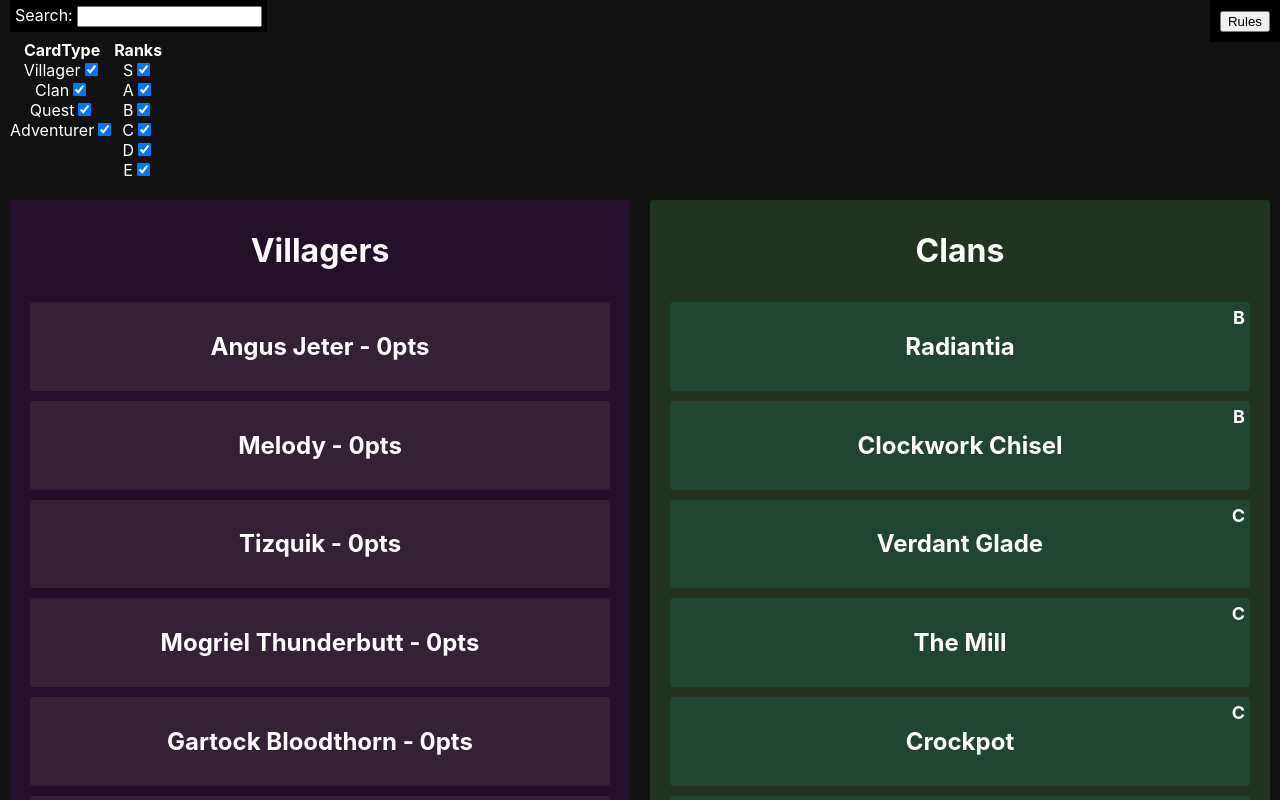
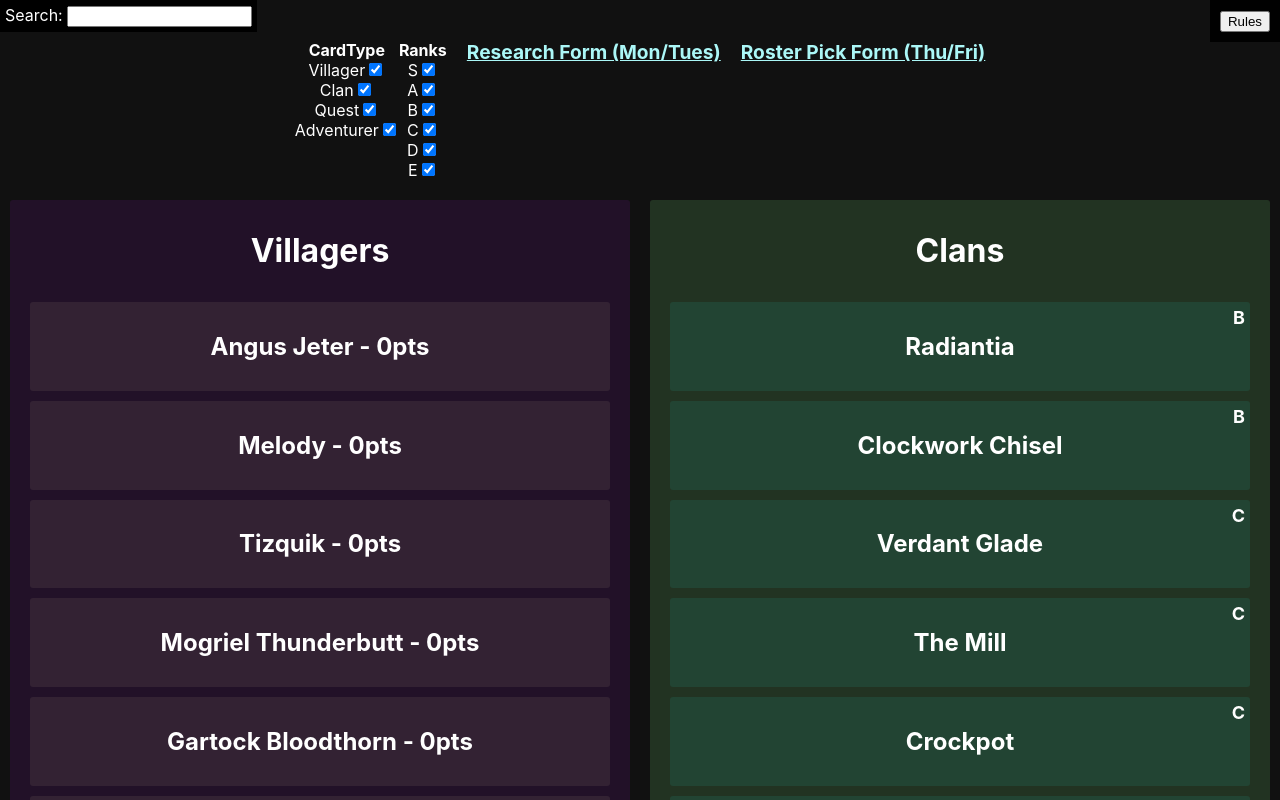
Before and after one commit to claytonweller/fantasy, a React (Create React App) app: page / in a window 1280 px wide. Shown: the top 800 px of the page. Built offline with nearby package versions, Linux system fonts and the light colour scheme.

Commit message:
Add forms to website

```diff
--- a/src/App.css
+++ b/src/App.css
@@ -28,11 +28,8 @@
   color: #61dafb;
 }
 
-@keyframes App-logo-spin {
-  from {
-    transform: rotate(0deg);
-  }
-  to {
-    transform: rotate(360deg);
-  }
+a {
+  color: rgb(171, 247, 247);
+  font-weight: bold;
+  font-size: larger;
 }
--- a/src/App.tsx
+++ b/src/App.tsx
@@ -31,11 +31,40 @@ function App() {
           color: "white",
         }}
       >
-        <Search
+
+        <div style={{
+          display: 'flex',
+          flex: 'wrap',
+          justifyContent:'center',
+          paddingTop: 30
+        }}>
+                          <Search
           searchText={searchText}
           setSearchText={setSearchText}
           enumFilters={[cardTypeFilter, rankFilter]}
         />
+          <div style={{padding: 10}}>
+            <a
+              href="https://forms.gle/fMMDrWwtHMFxj8X68"
+              target="_blank"
+              rel="noopener noreferrer"
+            >
+              Research Form (Mon/Tues)
+            </a>
+          </div>
+          <div style={{padding: 10}}>
+            <a
+              href="https://forms.gle/JogH7PWcuetJSL7r5"
+              target="_blank"
+              rel="noopener noreferrer"
+            >
+              Roster Pick Form (Thu/Fri)
+            </a>
+          </div>
+        </div>
+
+
+
         <Rules rules={rules} rankMultipliers={rankMultipliers} />
         <div
           style={{
--- a/src/components/Search.tsx
+++ b/src/components/Search.tsx
@@ -22,13 +22,14 @@ export default function Search(props: {
       style={{
         display: "flex",
         justifyItems: "center",
-        padding: "40px 10px 10px 10px",
+        padding: 10,
       }}
     >
       <div
         style={{
           position: "fixed",
           top: 0,
+          left: 0,
           backgroundColor: "black",
           zIndex: 1000,
           // margin: '5px',
--- a/src/types/Research.ts
+++ b/src/types/Research.ts
@@ -7,9 +7,9 @@ export interface IResearch {
 }
 
 export interface IResearchPrompt {
-  villagerId: string,
-  week: number,
-  text: string,
+  villagerId: string;
+  week: number;
+  text: string;
 }
 
 export interface IResearchTag {
```
